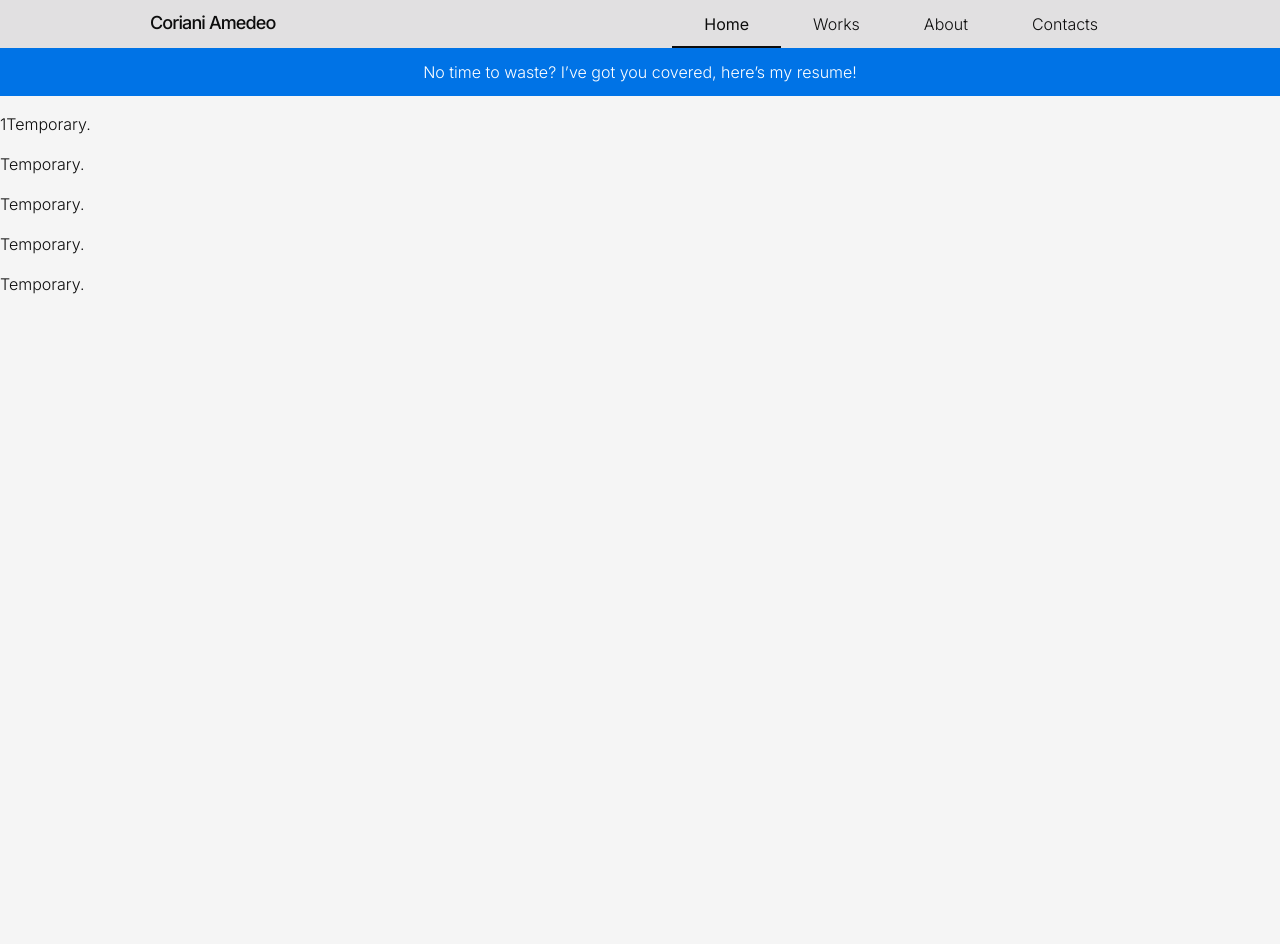
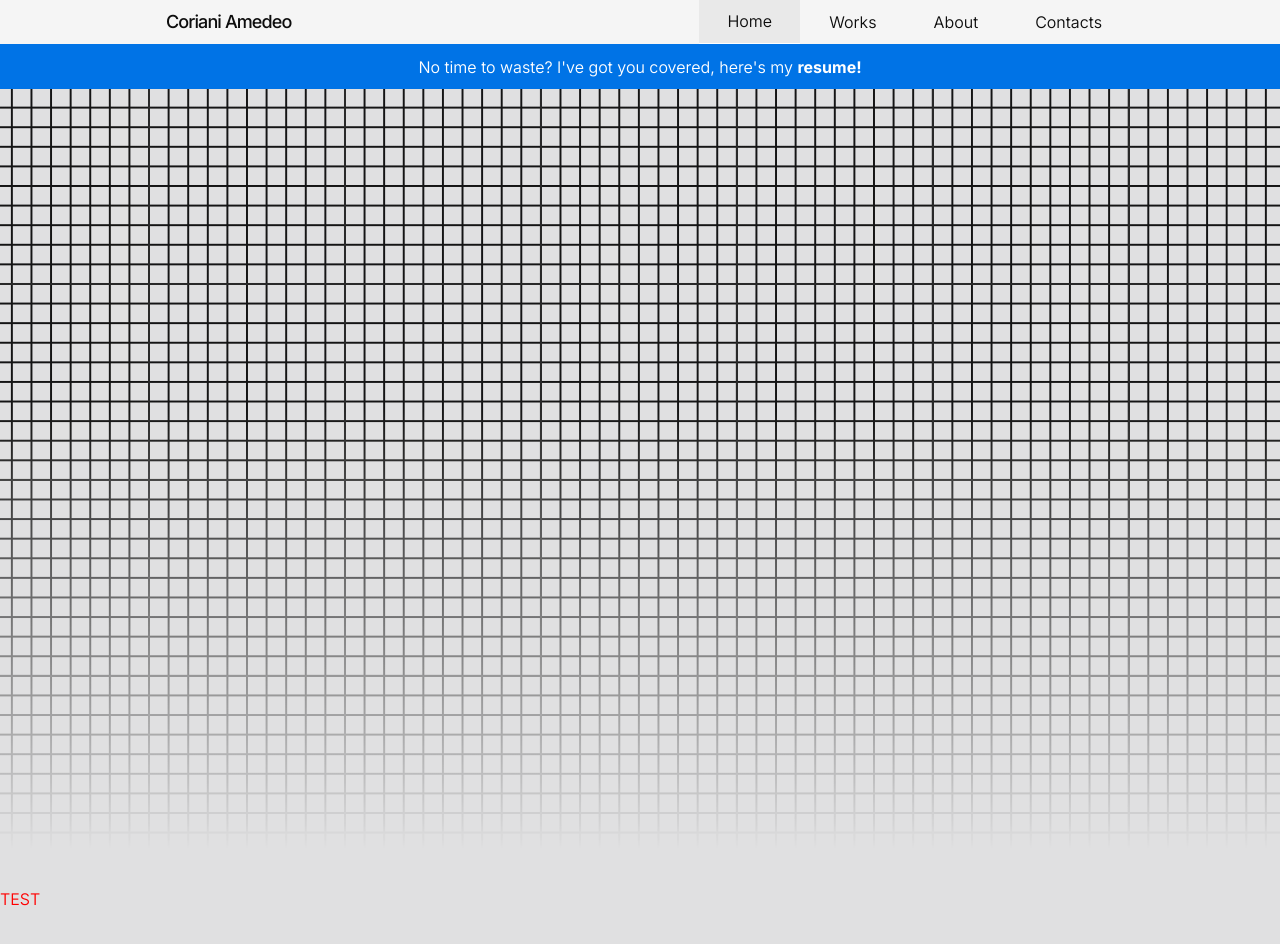
Before and after one commit to CorianiAmedeo/CorianiAmedeo.github.io, a website built with Vite: page CorianiAmedeo/index.html in a window 1280 px wide. Shown: the top 944 px of the page. Built offline with nearby package versions, Linux system fonts and the light colour scheme.

Commit message:
Started building homepage. Basic styles definition. Everything to be considered as  Wip.

```diff
--- /dev/null
+++ b/CorianiAmedeo/design_thinking.css
@@ -0,0 +1,3 @@
+#design-thinking {
+  color: red;
+}
--- a/CorianiAmedeo/index.html
+++ b/CorianiAmedeo/index.html
@@ -5,34 +5,51 @@
     <link rel="icon" type="image/svg+xml" href="/vite.svg" />
     <meta name="viewport" content="width=device-width, initial-scale=1.0" />
     <link rel="stylesheet" href="style.css" />
+    <link rel="stylesheet" href="design_thinking.css" />
     <script type="module" src="main.js"></script>
     <title>Coriani Amedeo</title>
   </head>
   <body>
     <header id="navbar">
-      <div class="container">
-        <div class="nav-container">
+      <div class="container nav-container">
         <div class="nav-logotype">
           <a href="">Coriani Amedeo</a>
         </div>
-          <div class="nav-item">
+        <nav class="nav-item">
           <a href="" class="active">Home</a>
           <a href="">Works</a>
           <a href="">About</a>
           <a href="">Contacts</a>
-          </div>
-        </div>
+        </nav>
+        <nav id="nav-menu">
+          <a href="">
+            <svg width="24" height="18" viewBox="0 0 24 17" fill="none" xmlns="http://www.w3.org/2000/svg">
+              <rect width="24" height="1" fill="var(--on-surface)"/>
+              <rect width="24" height="1" transform="translate(0 8)" fill="var(--on-surface)"/>
+              <rect width="24" height="1" transform="translate(0 16)" fill="var(--on-surface)"/>
+            </svg>
+          </a>
+        </nav>
       </div>
     </header>
     <div id="resume-cta">
       <div class="container">
-        <div class="cta-container">No time to waste? I’ve got you covered, here’s my resume!</div>
+        <div class="cta-container">
+          <div id="cta-large">
+            No time to waste? I&#39;ve got you covered, here&#39;s my <strong>resume!</strong>
+          </div>
+          <div id="cta-small">
+            No time to waste? Here&#39;s my <strong>resume!</strong>
           </div>
         </div>
-    <p>1Temporary.</p>
-    <p>Temporary.</p>
-    <p>Temporary.</p>
-    <p>Temporary.</p>
-    <p>Temporary.</p>
+      </div>
+    </div>
+    <div id="hero-section">
+      <div class="container">
+      </div>
+    </div>
+    <div id="design-thinking">
+      TEST
+    </div>
   </body>
 </html>
--- a/CorianiAmedeo/main.js
+++ b/CorianiAmedeo/main.js
@@ -1,3 +1,4 @@
+/*
 var prevScrollpos = window.pageYOffset;
 window.onscroll = function() {
     var currentScrollPos = window.pageYOffset;
@@ -11,3 +12,4 @@ window.onscroll = function() {
     }
   prevScrollpos = currentScrollPos;
 }
+*/
--- a/CorianiAmedeo/style.css
+++ b/CorianiAmedeo/style.css
@@ -7,15 +7,16 @@
 
   /* TYPOGRAPHY */
   --ff: "Inter", sans-serif;
+  --weight-multyplier: 0.8;
 
-  --logotype: 500 1.125rem/1em var(--ff);
+  --logotype: calc(500 * var(--weight-multyplier)) 1.125rem/1em var(--ff);
   --logotype-spacing: -0.05em;
 
-  --h1: 500 1.125rem/1em var(--ff);
-  --p: 300 1rem/1.5em var(--ff);
+  --h1: calc(450 * var(--weight-multyplier)) 1.125rem/1em var(--ff);
+  --p: calc(350 * var(--weight-multyplier)) 1rem/1.3em var(--ff);
 
   /* SURFACE COLORS */
-  --surface-hue: 300;
+  --surface-hue: 210;
   --surface: hsl(var(--surface-hue), 2%, 4%);
   --surface-high: hsl(var(--surface-hue), 2%, 8%);
   --surface-highest: hsl(var(--surface-hue), 2%, 12%);
@@ -24,6 +25,8 @@
   --on-surface-hue: 0;
   --on-surface: hsl(var(--on-surface-hue), 0%, 95%);
   --on-surface-var: hsl(var(--on-surface-hue), 0%, 70%);
+
+  --on-surface-active: hsla(var(--on-surface-hue), 0%, 95%, 0.05);
 
   /* PRIMARY, SECONDARY, TERTIARY COLORS */
   --primary: hsl(210, 100%, 45%);
@@ -35,20 +38,53 @@
 
 @media (prefers-color-scheme: light){
   :root {
+    /* TYPOGRAPHY */
+    --weight-multyplier: 1;
+
     /* SURFACE COLORS */
-    --surface: hsl(var(--surface-hue), 2%, 96%);
+    --surface: hsl(var(--surface-hue), 2%, 88%);
     --surface-high: hsl(var(--surface-hue), 2%, 92%);
-    --surface-highest: hsl(var(--surface-hue), 2%, 88%);
+    --surface-highest: hsl(var(--surface-hue), 2%, 96%);
 
     /* ON SURFACE COLORS */
     --on-surface-hue: 0;
     --on-surface: hsl(var(--on-surface-hue), 0%, 5%);
     --on-surface-var: hsl(var(--on-surface-hue), 0%, 30%);
+
+    --on-surface-active: hsla(var(--on-surface-hue), 0%, 5%, 0.05);
   }
 }
 
-@media screen and (min-width: 1068px) {
+@media screen and (max-width: 734px) {
+  .nav-item {
+    display: none;
+  }
 
+  #nav-menu {
+    display: flex;
+    align-items: stretch;
+    gap: 1px;
+  }
+
+  #cta-large {
+    display: none;
+  }
+}
+
+@media screen and (min-width: 734px) {
+  .nav-item {
+    display: flex;
+    align-items: stretch;
+    gap: 1px;
+  }
+
+  #nav-menu {
+    display: none;
+  }
+
+  #cta-small {
+    display: none;
+  }
 }
 
 html, body {
@@ -56,9 +92,18 @@ html, body {
   background-color: var(--surface);
 }
 
+p {
+  margin: 0;
+  color: var(--on-surface);
+}
+
+body, p, a {
+  font: var(--p);
+}
+
 .container {
   margin: auto;
-  padding: 0 16px 0 16px;
+  padding: 0 1rem 0 1rem;
 
   max-width: var(--container-maxwidth);
   height: 100%;
@@ -69,26 +114,31 @@ html, body {
   position: sticky;
   top: 0px;
 
-  height: 48px;
+  height: 44px;
   overflow: hidden;
 
   background-color: var(--surface-highest);
+  border-bottom: solid 1px var(--primary);
 }
 
 .nav-container {
   display: flex;
-  flex-flow: row nowrap;
   justify-content: space-between;
 
   height: 100%;
 }
 
-.nav-item, .nav-logotype{
+.nav-logotype{
   display: flex;
+  align-items: stretch;
+  gap: 1px;
 }
 
 .nav-logotype > a {
-  padding: 14px 0px 0 0px;
+  display: flex;
+  align-items: center;
+
+  padding: 0 1rem 0 1rem;
 
   color: var(--on-surface);
   font: var(--logotype);
@@ -97,28 +147,110 @@ html, body {
 }
 
 .nav-item > a {
-  padding: 12px 32px 0 32px;
+  display: flex;
+  align-items: center;
+
+  padding: 0 1.75rem 0 1.75rem;
 
   color: var(--on-surface);
-  font: var(--p);
   text-decoration: none;
 }
 
+#nav-menu > a {
+  display: flex;
+  align-items: center;
+
+  padding: 0 1rem 0 1rem;
+
+  color: var(--on-surface);
+  text-decoration: none;
+}
+
+.nav-item > a:hover {
+  background-color: var(--on-surface-active);
+}
+
 .nav-item > .active {
-  box-sizing: border-box;
-  border-bottom: 2px solid var(--on-surface);
+  background-color: var(--on-surface-active);
+  border-bottom: solid 1px white;
+}
 
-  font-weight: 400;
+/* HERO GRID */
+
+:root {
+  --grid-cell: calc(var(--container-maxwidth) / 50);
+  --grid-offset: calc((100vw - var(--container-maxwidth)) / 2);
 }
+
+@media screen and (max-width: 734px) {
+  :root {
+    --grid-cell: calc((100vw - 2rem) / 20);
+    --grid-offset: 1rem;
+  }
+}
+
+@media screen and (min-width: 734px) and (max-width: 1068px) {
+  :root {
+    --grid-cell: calc((min(100vw, calc(var(--container-maxwidth) + 2rem)) - 2rem) / 40);
+    --grid-offset: max(1rem , calc((100vw - var(--container-maxwidth)) / 2));
+  }
+}
+
+#hero-section {
+  background:
+      linear-gradient(-90deg, hsla(0, 0%, 16%, 1) 1.5px, transparent 1.5px),
+      linear-gradient(0deg, hsla(0, 0%, 16%, 1) 1.5px, transparent 1.5px),
+      linear-gradient(-90deg, hsla(0, 0%, 8%, 1) 1.5px, transparent 1.5px),
+      linear-gradient(0deg, hsla(0, 0%, 8%, 1) 1.5px, transparent 1.5px),
+      hsla(0, 0%, 0%, 0);
+  background-size:
+      calc(var(--grid-cell) * 10) calc(var(--grid-cell) * 10),
+      calc(var(--grid-cell) * 10) calc(var(--grid-cell) * 10),
+      var(--grid-cell) var(--grid-cell),
+      var(--grid-cell) var(--grid-cell);
+  background-position: var(--grid-offset) 0;
+
+  --mask: linear-gradient(to bottom,
+      rgba(0,0,0, 1) 0,   rgba(0,0,0, 1) 40%,
+      rgba(0,0,0, 0) 95%, rgba(0,0,0, 0) 0
+  ) 100% 50% / 100% 100% repeat-x;
+
+  -webkit-mask: var(--mask);
+  mask: var(--mask);
+}
+
+#hero-section {
+  height: 100vh;
+}
+
+
+
+
+
+
+
+
+
+
+
+
+
+
+
+
+
+
+
+
+/* TEMPORARY and DEBUG */
 
 #resume-cta {
   position: sticky;
-  top: 1px;
+  top: 0px;
 
-  height: 48px;
+  height: 44px;
 
   background-color: var(--primary);
-  font: var(--p);
   color: var(--on-primary);
 
   transition: top 0.3s;
@@ -132,13 +264,6 @@ html, body {
   height: 100%;
 }
 
-p {
-  font: var(--p);
-  color: var(--on-surface);
-}
-
-/* TEMPORARY DEBUG */
-
 body {
   height: 4000px;
 }
```
Lines whose indentation alone changed are shown as unchanged.
